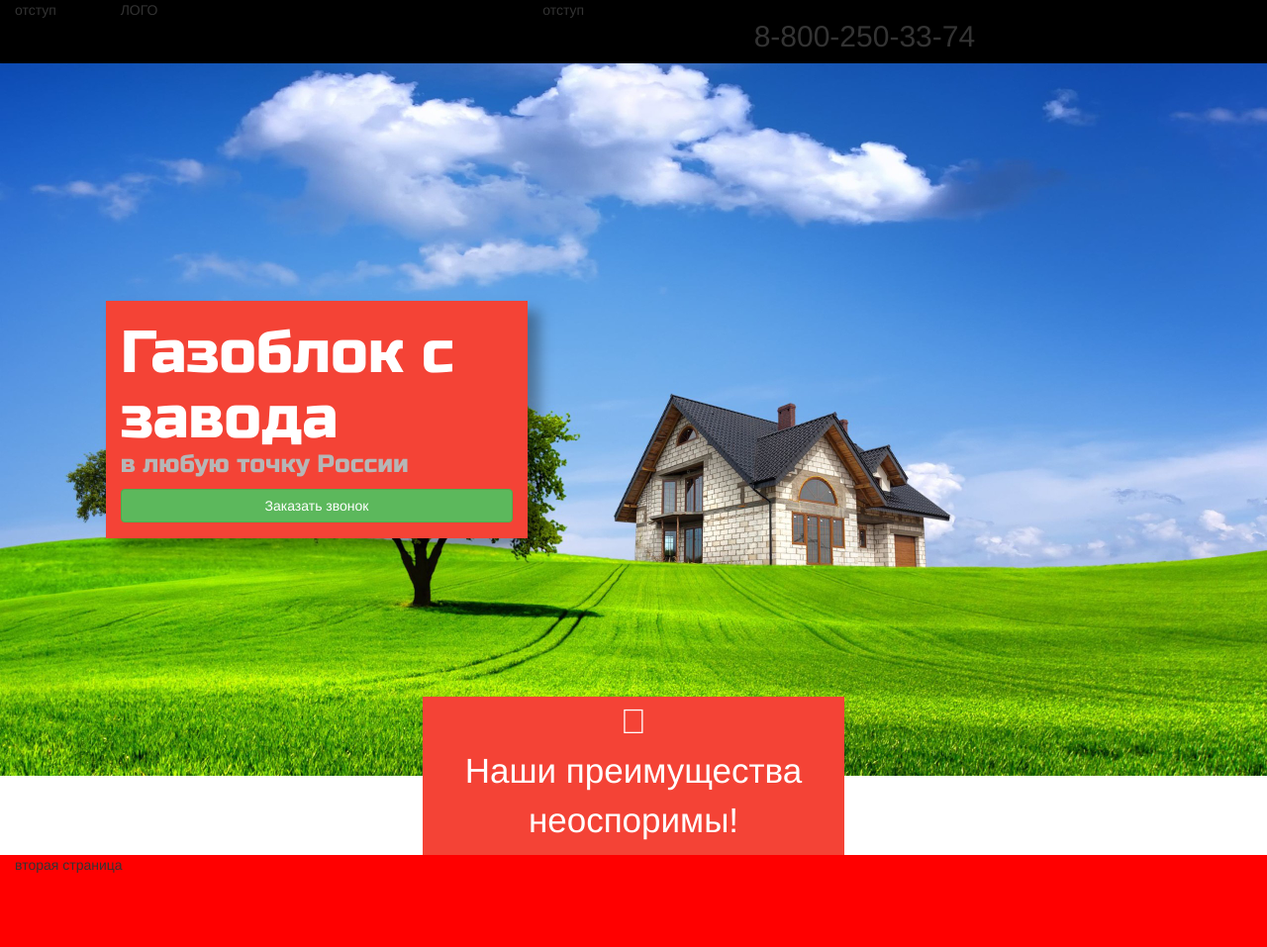
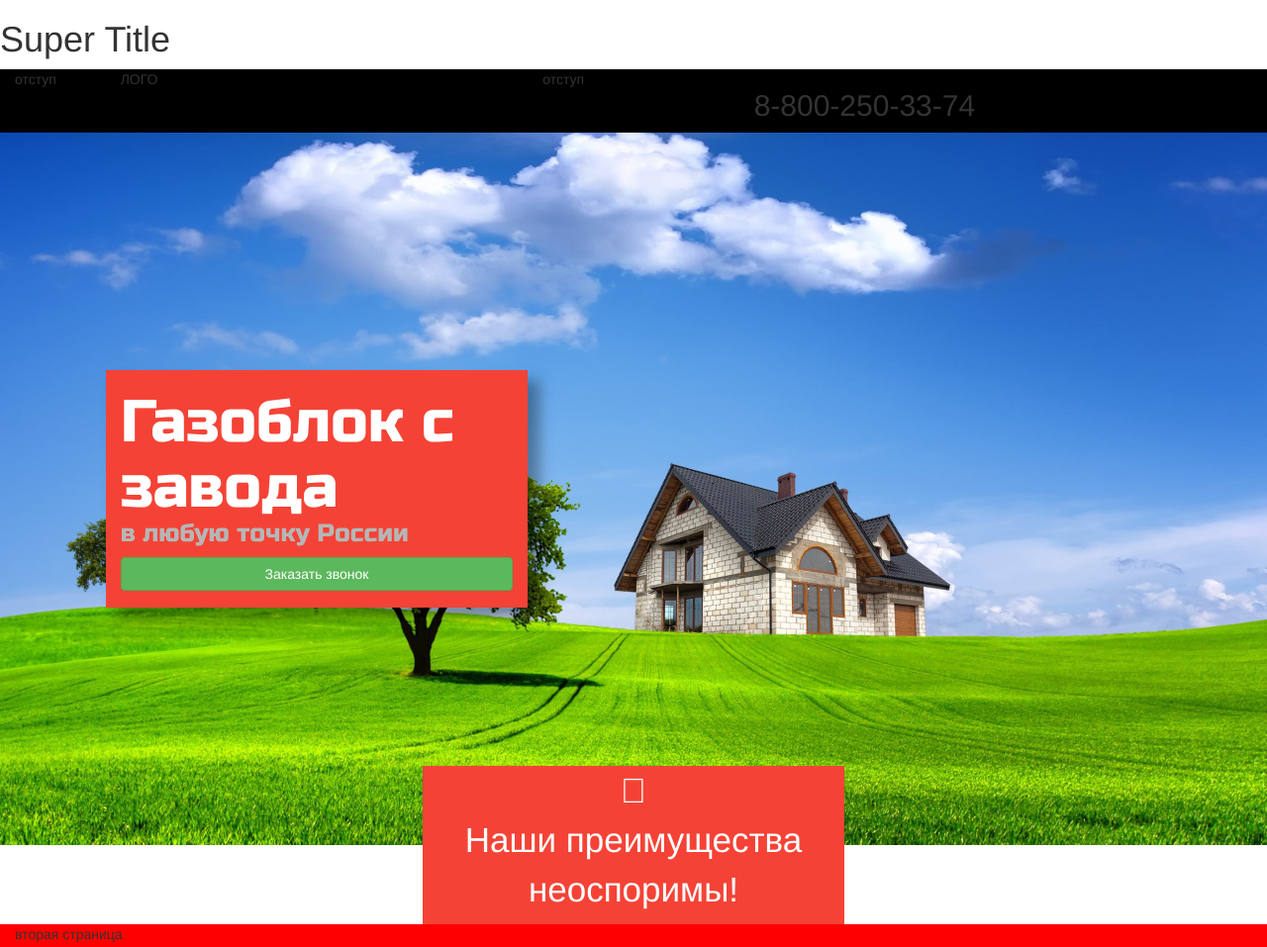
Before and after one commit to greenwtch/block, a plain HTML site: page index.html in a window 1280 px wide. Shown: the top 957 px of the page at 99% size. Drawn offline with nearby package versions, Linux system fonts and the light colour scheme.

Commit message:
Added page title

```diff
--- a/index.html
+++ b/index.html
@@ -20,7 +20,7 @@
   </head>
   <body>
 
-
+      <h1>Super Title</h1>
 
     <div class="container-fluid">
         <div class="row " >
```
